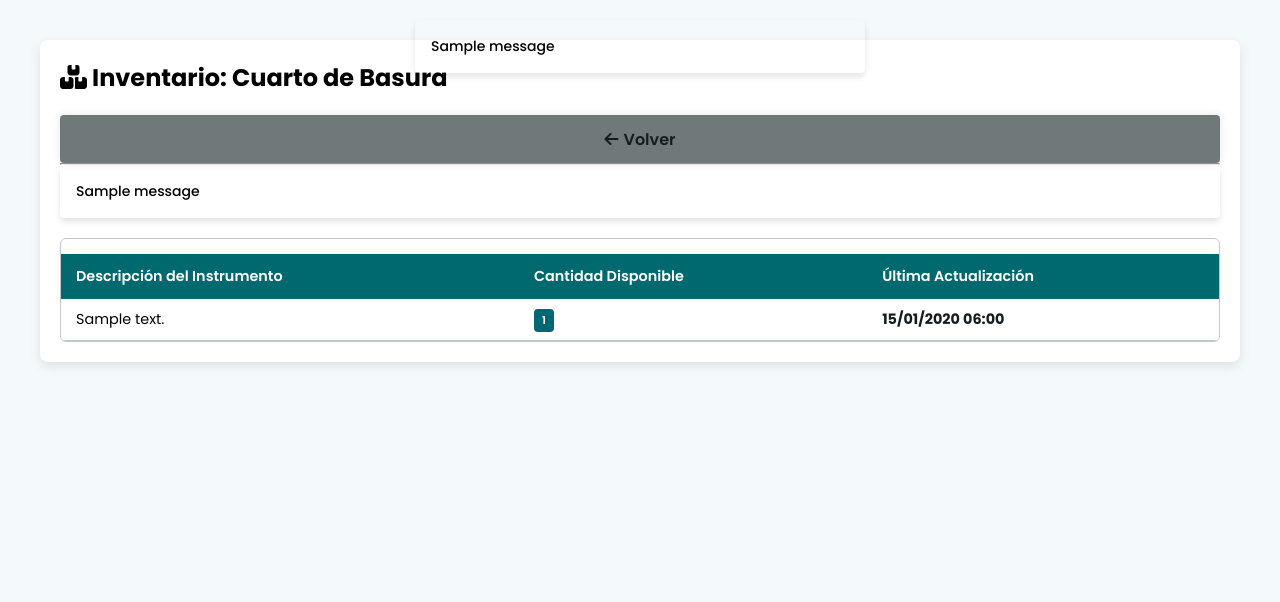
After one commit to AleDzz18/CommunityService, a Django app: page /general/basura/inventario/ in a window 1280 px wide. The commit adds this page. Shown: the top 602 px of the page. Run offline with Django 5.2, Linux system fonts and the light colour scheme; tables that the repository leaves empty hold one stand-in row (values such as "Sample post"); one stand-in notice (Sample message) is shown.

Commit message:
Listo Inventario de Cuarto de Basura

```diff
--- a/App_Home/models.py
+++ b/App_Home/models.py
@@ -328,3 +328,16 @@ class SolicitudDocumento(models.Model):
         verbose_name = "Solicitud de Documento"
         verbose_name_plural = "Solicitudes de Documentos"
         ordering = ['-fecha_solicitud']
+
+class InventarioBasura(models.Model):
+    descripcion = models.CharField(max_length=100, verbose_name='Descripción del Ítem')
+    cantidad = models.IntegerField(default=0, verbose_name='Cantidad Disponible')
+    ultima_actualizacion = models.DateTimeField(auto_now=True, verbose_name='Última Actualización')
+
+    def __str__(self):
+        return f"{self.descripcion} ({self.cantidad})"
+
+    class Meta:
+        verbose_name = "Inventario Cuarto de Basura"
+        verbose_name_plural = "Inventario Cuarto de Basura"
+        ordering = ['descripcion']
--- a/App_Home/templates/finanzas/listado_movimientos.html
+++ b/App_Home/templates/finanzas/listado_movimientos.html
@@ -59,6 +59,10 @@
                 {# ENLACE DE DESCARGA DE PDF - CRÍTICO: PASAR TODOS LOS FILTROS DE LA URL ACTUAL #}
                 <a href="{% url 'descargar_pdf' categoria_slug=categoria_slug %}?{{ request.GET.urlencode }}" class="btn btn-danger float-end">
                     <i class="fas fa-file-pdf"></i> Descargar PDF
+                </a>
+
+                <a href="{% url 'lider_general:inventario_lista' %}" class="btn btn-outline-secondary">
+                    <i class="fas fa-boxes"></i> Ver Inventario de Basura
                 </a>
             </div>
         </form>
--- /dev/null
+++ b/App_LiderGeneral/templates/lider_general/inventario_lista.html
@@ -0,0 +1,86 @@
+{% extends 'layouts/navbar.html' %}
+{% load static %}
+
+{% block title %}Inventario Cuarto de Basura{% endblock %}
+
+{% block content %}
+<div class="dashboard-container">
+    <div class="d-flex justify-content-between align-items-center mb-4">
+        <h2>
+            <i class="fas fa-boxes text-warning"></i>
+            Inventario: Cuarto de Basura
+        </h2>
+
+        <div>
+            <a href="{% url 'url_dashboard' %}" class="btn btn-secondary me-2">
+                <i class="fas fa-arrow-left"></i> Volver
+            </a>
+
+            {% if es_admin_basura %}
+                <a href="{% url 'lider_general:inventario_crear' %}" class="btn btn-primary">
+                    <i class="fas fa-plus"></i> Nuevo Ítem
+                </a>
+            {% endif %}
+        </div>
+    </div>
+    <hr>
+
+    {% if messages %}
+        <div class="mensajes-django-container mb-3">
+            {% for message in messages %}
+                <div class="alert alert-{{ message.tags }}">{{ message }}</div>
+            {% endfor %}
+        </div>
+    {% endif %}
+
+    <div class="table-responsive">
+        <table class="table table-striped table-hover align-middle">
+            <thead class="table-dark">
+                <tr>
+                    <th>Descripción del Instrumento</th>
+                    <th class="text-center">Cantidad Disponible</th>
+                    <th class="text-center">Última Actualización</th>
+                    {% if es_admin_basura %}
+                        <th class="text-end">Acciones</th>
+                    {% endif %}
+                </tr>
+            </thead>
+            <tbody>
+                {% for item in inventario %}
+                <tr>
+                    <td class="fw-bold">{{ item.descripcion }}</td>
+
+                    <td class="text-center">
+                        <span class="badge {% if item.cantidad > 0 %}bg-success{% else %}bg-danger{% endif %} fs-6">
+                            {{ item.cantidad }}
+                        </span>
+                    </td>
+
+                    <td class="text-center small text-muted">
+                        {{ item.ultima_actualizacion|date:"d/m/Y H:i" }}
+                    </td>
+
+                    {% if es_admin_basura %}
+                        <td class="text-end">
+                            <a href="{% url 'lider_general:inventario_editar' item.pk %}" class="btn btn-sm btn-info text-white" title="Editar">
+                                <i class="fas fa-edit"></i>
+                            </a>
+                            <a href="{% url 'lider_general:inventario_eliminar' item.pk %}" class="btn btn-sm btn-danger" title="Eliminar">
+                                <i class="fas fa-trash"></i>
+                            </a>
+                        </td>
+                    {% endif %}
+                </tr>
+                {% empty %}
+                <tr>
+                    <td colspan="4" class="text-center py-5 text-muted">
+                        <i class="fas fa-box-open fa-3x mb-3"></i><br>
+                        No hay instrumentos registrados en el inventario actualmente.
+                    </td>
+                </tr>
+                {% endfor %}
+            </tbody>
+        </table>
+    </div>
+</div>
+{% endblock %}
--- a/App_LiderGeneral/urls.py
+++ b/App_LiderGeneral/urls.py
@@ -28,6 +28,12 @@ urlpatterns = [
     path('basura/egresar/', views.RegistrarEgresoBasuraGeneralView.as_view(), name='egresar_basura_general'),
     path('basura/estado-solvencia/', views.EstadoSolvenciaBasuraView.as_view(), name='estado_solvencia_basura'),
 
+    # GESTIÓN DE INVENTARIO (BASURA)
+    path('basura/inventario/', views.InventarioBasuraListView.as_view(), name='inventario_lista'),
+    path('basura/inventario/nuevo/', views.InventarioBasuraCreateView.as_view(), name='inventario_crear'),
+    path('basura/inventario/editar/<int:pk>/', views.InventarioBasuraUpdateView.as_view(), name='inventario_editar'),
+    path('basura/inventario/eliminar/<int:pk>/', views.InventarioBasuraDeleteView.as_view(), name='inventario_eliminar'),
+
     # Censo de Miembros
     path('censo/', views.CensoGeneralListView.as_view(), name='censo_lista'),
     path('censo/nuevo/', views.CensoGeneralCreateView.as_view(), name='censo_crear'),
--- a/App_LiderGeneral/views.py
+++ b/App_LiderGeneral/views.py
@@ -13,12 +13,14 @@ from django.utils import timezone
 from django.template.loader import get_template
 from django.conf import settings
 from App_Home.models import (CustomUser, MovimientoFinanciero, Tower, CensoMiembro,
-                            CicloBeneficio, EntregaBeneficio, SolicitudDocumento)
+                            CicloBeneficio, EntregaBeneficio, SolicitudDocumento,
+                            InventarioBasura)
 from App_Home.forms import CensoMiembroForm
 from App_LiderTorre.views import BaseMovimientoCreateView
 from .forms import ( FormularioAdminUsuario, IngresoCondominioGeneralForm, EgresoCondominioGeneralForm,
                     IngresoBasuraGeneralForm, EgresoBasuraGeneralForm, ProcesarCartaConductaForm,
-                    ProcesarCartaMudanzaForm, ProcesarConstanciaSimpleForm, ProcesarConstanciaMigratoriaForm)
+                    ProcesarCartaMudanzaForm, ProcesarConstanciaSimpleForm, ProcesarConstanciaMigratoriaForm,
+                    InventarioBasuraForm)
 from datetime import date
 from reportlab.pdfgen import canvas
 from reportlab.lib.pagesizes import letter, A4
@@ -978,3 +980,57 @@ class CensoPDFGeneralView(LoginRequiredMixin, LiderGeneralRequiredMixin, View):
         response.write(buffer.getvalue())
         buffer.close()
         return response
+
+# --- GESTIÓN DE INVENTARIO CUARTO DE BASURA ---
+
+class InventarioBasuraListView(ListView):
+    """
+    Vista pública para la comunidad: Muestra la lista de instrumentos.
+    Automáticamente verifica en el template si el usuario tiene permisos para mostrar los botones de edición.
+    """
+    model = InventarioBasura
+    template_name = 'lider_general/inventario_lista.html'
+    context_object_name = 'inventario'
+
+    def get_context_data(self, **kwargs):
+        context = super().get_context_data(**kwargs)
+
+        # 1. Definimos si el usuario actual es administrador (solo si está autenticado)
+        user = self.request.user
+
+        # Usamos user.is_authenticated para evitar errores si el usuario no está logueado (AnonymousUser)
+        if user.is_authenticated:
+            context['es_admin_basura'] = user.rol == 'LDG' or user.es_admin_basura
+        else:
+            context['es_admin_basura'] = False # Si no está logueado, nunca puede ser administrador.
+
+        return context
+
+class InventarioBasuraCreateView(LoginRequiredMixin, LiderGeneralOrAdminBasuraRequiredMixin, CreateView):
+    model = InventarioBasura
+    form_class = InventarioBasuraForm
+    template_name = 'lider_general/inventario_form.html'
+    success_url = reverse_lazy('lider_general:inventario_lista')
+
+    def form_valid(self, form):
+        messages.success(self.request, "Ítem agregado al inventario correctamente.")
+        return super().form_valid(form)
+
+class InventarioBasuraUpdateView(LoginRequiredMixin, LiderGeneralOrAdminBasuraRequiredMixin, UpdateView):
+    model = InventarioBasura
+    form_class = InventarioBasuraForm
+    template_name = 'lider_general/inventario_form.html'
+    success_url = reverse_lazy('lider_general:inventario_lista')
+
+    def form_valid(self, form):
+        messages.success(self.request, "Inventario actualizado correctamente.")
+        return super().form_valid(form)
+
+class InventarioBasuraDeleteView(LoginRequiredMixin, LiderGeneralOrAdminBasuraRequiredMixin, DeleteView):
+    model = InventarioBasura
+    template_name = 'lider_general/inventario_confirm_delete.html'
+    success_url = reverse_lazy('lider_general:inventario_lista')
+
+    def form_valid(self, form):
+        messages.success(self.request, "Ítem eliminado del inventario.")
+        return super().form_valid(form)
```
Also changed, not shown: App_LiderGeneral/forms.py (+14 -1 lines), App_LiderGeneral/templates/lider_general/inventario_confirm_delete.html (added, +17 -0 lines), App_LiderGeneral/templates/lider_general/inventario_form.html (added, +41 -0 lines), digest.txt (+15 -3 lines).
